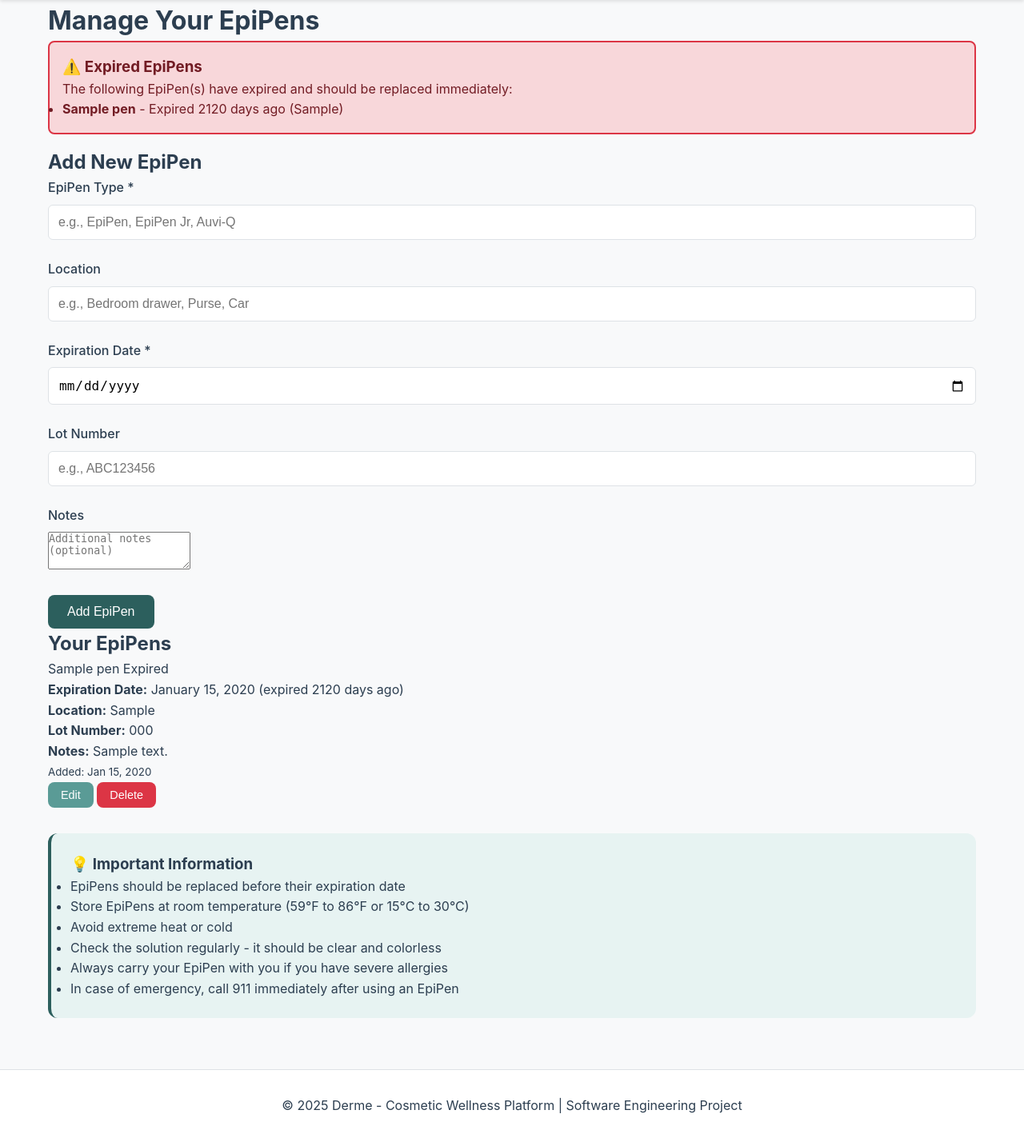
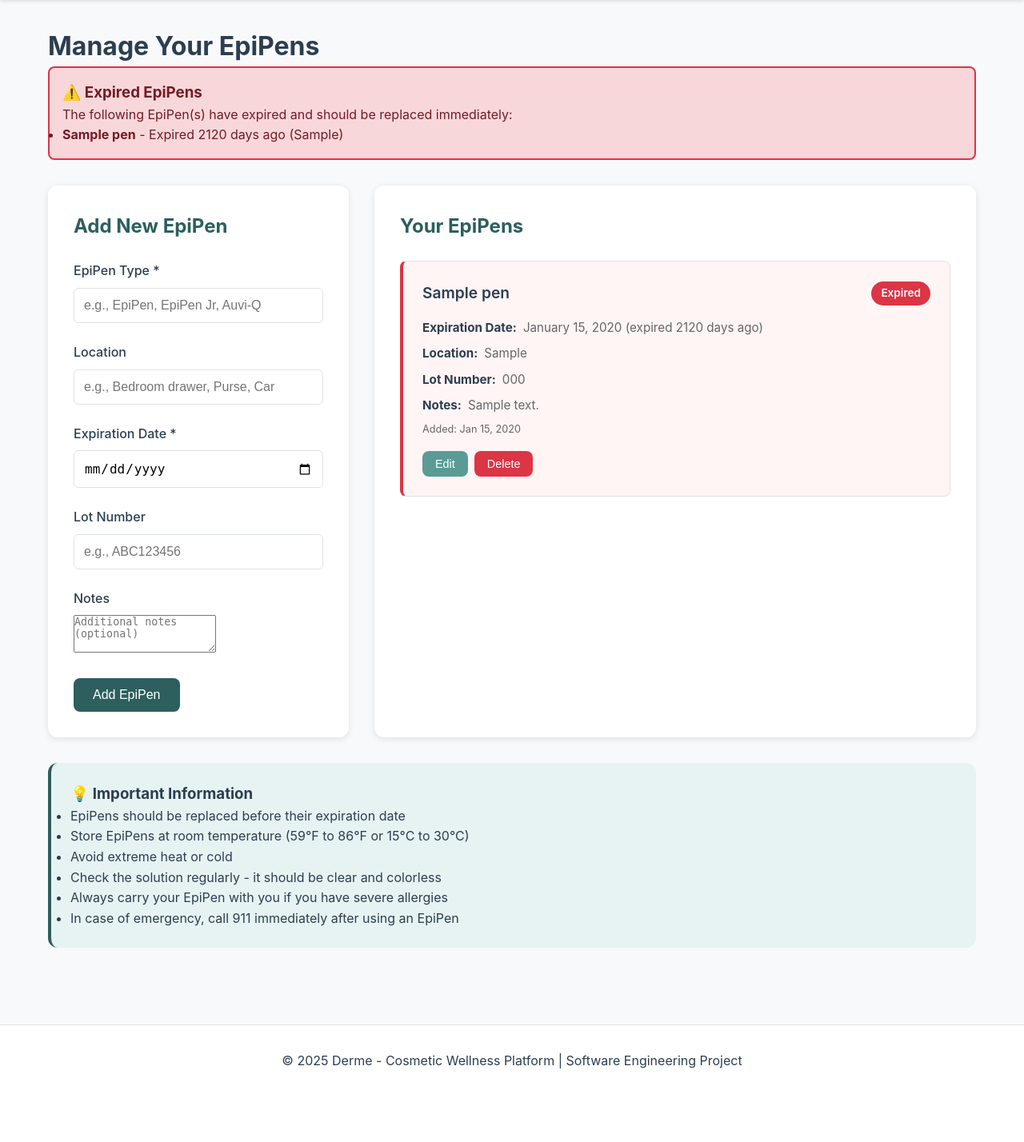
Before and after one commit to DrewThomasson/Derme---Cosmetic-Wellness-Platform, a Flask app: page /epipens in a window 1280 px wide. Shown: the part 104-1532 px from the top of the page at 80% size. After the commit the page ends 1440 px from the top, so only its background shows below. Run offline with Flask 3, Linux system fonts and the light colour scheme; a user stored in the database is signed in; tables that the repository leaves empty hold one stand-in row (values such as "Sample post"); parts of the project's set-up code (start-up, migrations or seed data) failed here and were passed over.

Commit message:
Add CSS styling for EpiPen UI elements
Co-authored-by: sanskirtraut <42661166+sanskirtraut@users.noreply.github.com>

```diff
--- a/static/css/style.css
+++ b/static/css/style.css
@@ -837,3 +837,205 @@ footer {
         grid-template-columns: 1fr;
     }
 }
+
+/* EpiPen Management Styles */
+.epipens-page {
+    padding: 2rem 0;
+}
+
+.warnings-section {
+    margin-bottom: 2rem;
+}
+
+.epipens-container {
+    display: grid;
+    grid-template-columns: 1fr 2fr;
+    gap: 2rem;
+    margin-bottom: 2rem;
+}
+
+.add-epipen-card,
+.epipen-list-card {
+    background: white;
+    border-radius: 12px;
+    padding: 2rem;
+    box-shadow: 0 2px 8px rgba(0,0,0,0.1);
+}
+
+.add-epipen-card h2,
+.epipen-list-card h2 {
+    color: var(--primary-color);
+    margin-bottom: 1.5rem;
+}
+
+.epipen-table {
+    display: flex;
+    flex-direction: column;
+    gap: 1rem;
+}
+
+.epipen-row {
+    border: 1px solid var(--border-color);
+    border-radius: 8px;
+    padding: 1.5rem;
+    background: white;
+    transition: all 0.3s ease;
+}
+
+.epipen-row:hover {
+    box-shadow: 0 4px 12px rgba(0,0,0,0.1);
+}
+
+.epipen-row.expired {
+    border-left: 4px solid var(--danger-color);
+    background-color: #fff5f5;
+}
+
+.epipen-row.expiring-soon {
+    border-left: 4px solid var(--warning-color);
+    background-color: #fffef5;
+}
+
+.epipen-info {
+    margin-bottom: 1rem;
+}
+
+.epipen-header {
+    display: flex;
+    justify-content: space-between;
+    align-items: center;
+    margin-bottom: 1rem;
+}
+
+.epipen-name {
+    font-size: 1.2rem;
+    font-weight: 600;
+    color: var(--dark-text);
+}
+
+.status-badge {
+    padding: 0.25rem 0.75rem;
+    border-radius: 20px;
+    font-size: 0.85rem;
+    font-weight: 600;
+}
+
+.status-badge.status-expired {
+    background-color: var(--danger-color);
+    color: white;
+}
+
+.status-badge.status-expiring {
+    background-color: var(--warning-color);
+    color: #000;
+}
+
+.status-badge.status-current {
+    background-color: var(--success-color);
+    color: white;
+}
+
+.epipen-details {
+    display: flex;
+    flex-direction: column;
+    gap: 0.5rem;
+    color: #666;
+    font-size: 0.95rem;
+}
+
+.detail-row {
+    display: flex;
+    gap: 0.5rem;
+}
+
+.detail-row strong {
+    color: var(--dark-text);
+}
+
+.epipen-actions {
+    display: flex;
+    gap: 0.5rem;
+    margin-top: 1rem;
+}
+
+.edit-form {
+    margin-top: 1.5rem;
+    padding-top: 1.5rem;
+    border-top: 2px solid var(--border-color);
+}
+
+.edit-form h3 {
+    margin-bottom: 1rem;
+    color: var(--primary-color);
+}
+
+.form-actions {
+    display: flex;
+    gap: 0.5rem;
+}
+
+/* Dashboard EpiPen Styles */
+.dashboard-warnings {
+    margin-bottom: 2rem;
+}
+
+.epipen-summary {
+    display: grid;
+    grid-template-columns: repeat(auto-fit, minmax(120px, 1fr));
+    gap: 1rem;
+    margin-bottom: 1rem;
+}
+
+.summary-stat {
+    text-align: center;
+    padding: 1rem;
+    background: var(--light-bg);
+    border-radius: 8px;
+}
+
+.summary-stat.stat-danger {
+    background-color: #fff5f5;
+    border: 2px solid var(--danger-color);
+}
+
+.summary-stat.stat-warning {
+    background-color: #fffef5;
+    border: 2px solid var(--warning-color);
+}
+
+.stat-number {
+    display: block;
+    font-size: 2rem;
+    font-weight: 700;
+    color: var(--primary-color);
+}
+
+.stat-danger .stat-number {
+    color: var(--danger-color);
+}
+
+.stat-warning .stat-number {
+    color: #d39e00;
+}
+
+.stat-label {
+    display: block;
+    font-size: 0.85rem;
+    color: #666;
+    margin-top: 0.25rem;
+}
+
+/* Responsive EpiPen Styles */
+@media (max-width: 768px) {
+    .epipens-container {
+        grid-template-columns: 1fr;
+    }
+
+    .epipen-summary {
+        grid-template-columns: 1fr;
+    }
+
+    .epipen-actions {
+        flex-direction: column;
+    }
+}
```
